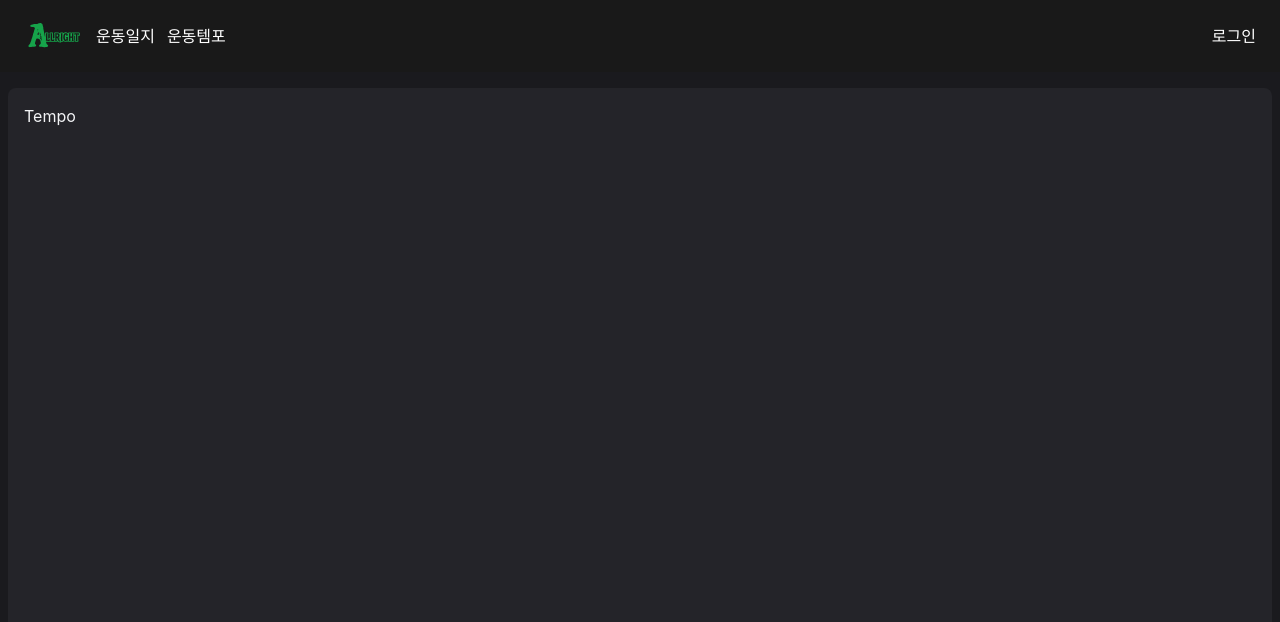
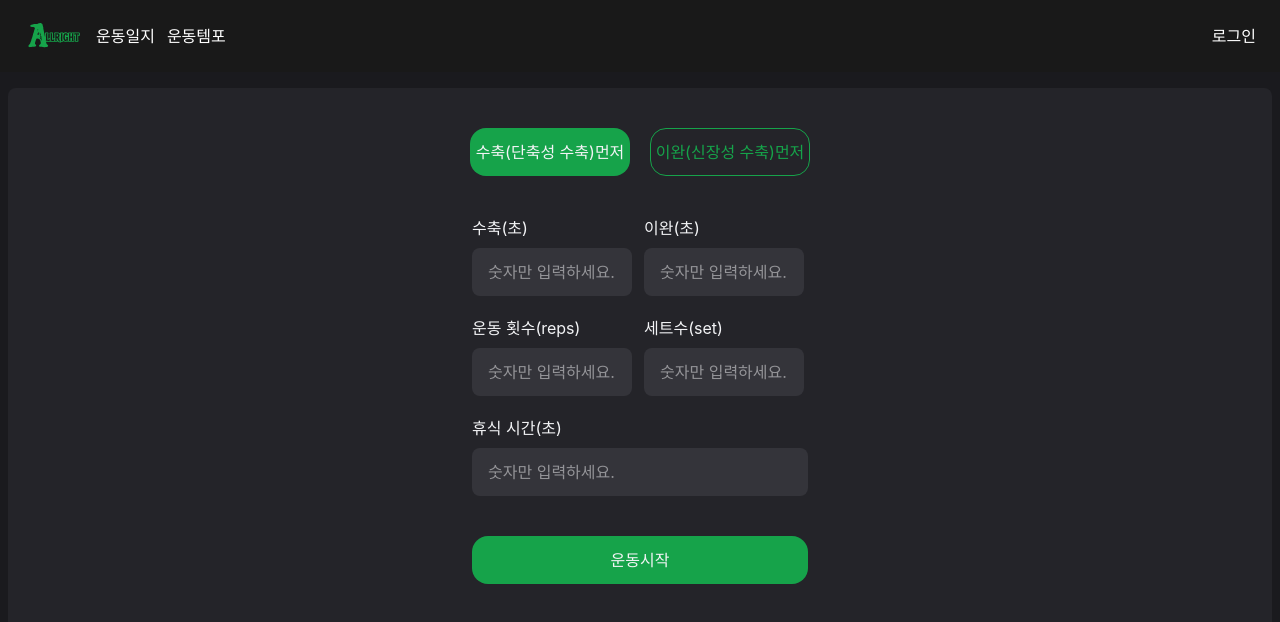
Before and after one commit to whdjh/YepBuddy, a Next.js app in the folder allright_web/: page /tempo in a window 1280 px wide. Shown: the top 622 px of the page. Built offline with nearby package versions, Linux system fonts and the light colour scheme; a web font is replaced by a local one.

Commit message:
feat: Tempo UI

```diff
--- a/allright_web/src/app/tempo/page.tsx
+++ b/allright_web/src/app/tempo/page.tsx
@@ -1,4 +1,121 @@
-// TODO: 기존 템포 react-native로 구현했던 페이지 참고해서 구현
+'use client';
+
+import { FormProvider, SubmitHandler, useForm } from 'react-hook-form';
+import { useRouter } from 'next/navigation';
+import Button from "@/components/common/Button";
+import Input from "@/components/common/Input";
+
+interface FormValues {
+  concentric: string;
+  eccentric: string;
+  reps: string;
+  sets: string;
+  rests: string;
+}
+
 export default function Tempo() {
-  return <div>Tempo</div>;
+  const router = useRouter();
+  const methods = useForm<FormValues>({
+    mode: 'all',
+    defaultValues: { concentric: '', eccentric: '', reps: '', sets: '', rests: '' },
+    shouldUnregister: false,
+  });
+
+  const onSubmit: SubmitHandler<FormValues> = (data) => {
+    console.log(data);
+    router.push('/tempo/exercise');
+  };
+
+  return (
+    <FormProvider {...methods}>
+      <form
+        onSubmit={methods.handleSubmit(onSubmit)}
+        noValidate
+        className="w-full h-full flex flex-col gap-10 p-1 justify-center items-center"
+      >
+        <div className="flex gap-5 justify-center items-center mt-5">
+          <Button type="button" variant="solid" className='h-[3rem] w-[10rem]'>
+            수축(단축성 수축)먼저
+          </Button>
+          <Button type="button" variant="outline" className='h-[3rem] w-[10rem]'>
+            이완(신장성 수축)먼저
+          </Button>
+        </div>
+        <div className='flex flex-col gap-5'>
+          <div className='flex justify-start gap-3'>
+            <Input
+              name="eccentric"
+              label="수축(초)"
+              placeholder='숫자만 입력하세요.'
+              width='w-[10rem]'
+              rules={{
+                required: '필수 입력입니다.',
+                pattern: {
+                value: /^[0-9]+$/,
+                message: '숫자만 입력 가능합니다.',
+                },
+              }}
+            />
+            <Input
+              name="concentric"
+              label="이완(초)"
+              placeholder='숫자만 입력하세요.'
+              width='w-[10rem]'
+              rules={{
+                required: '필수 입력입니다.',
+                pattern: {
+                value: /^[0-9]+$/,
+                message: '숫자만 입력 가능합니다.',
+                },
+              }}
+            />
+          </div>
+          <div className='flex justify-start gap-3'>
+            <Input
+              name="reps"
+              label="운동 횟수(reps)"
+              placeholder='숫자만 입력하세요.'
+              width='w-[10rem]'
+              rules={{
+                required: '필수 입력입니다.',
+                pattern: {
+                value: /^[0-9]+$/,
+                message: '숫자만 입력 가능합니다.',
+                },
+              }}
+            />
+            <Input
+              name="sets"
+              label="세트수(set)"
+              placeholder='숫자만 입력하세요.'
+              width='w-[10rem]'
+              rules={{
+                required: '필수 입력입니다.',
+                pattern: {
+                value: /^[0-9]+$/,
+                message: '숫자만 입력 가능합니다.',
+                },
+              }}
+            />
+          </div>
+          <Input
+              name="rests"
+              label="휴식 시간(초)"
+              placeholder='숫자만 입력하세요.'
+              width='w-[21rem]'
+              rules={{
+                required: '필수 입력입니다.',
+                pattern: {
+                value: /^[0-9]+$/,
+                message: '숫자만 입력 가능합니다.',
+                },
+              }}
+            />
+        </div>
+        <Button type="button" variant="solid" className='h-[3rem] w-[21rem]'>
+          운동시작
+        </Button>
+      </form>
+    </FormProvider>
+  );
 }
```
